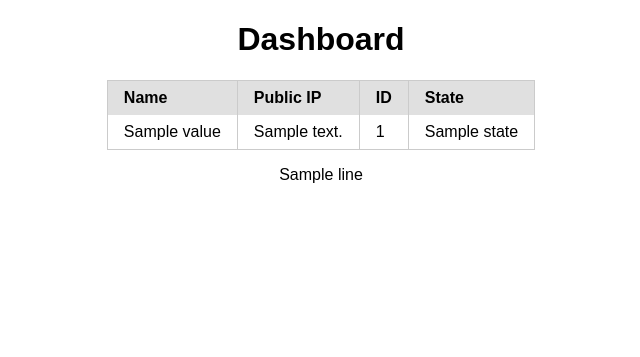
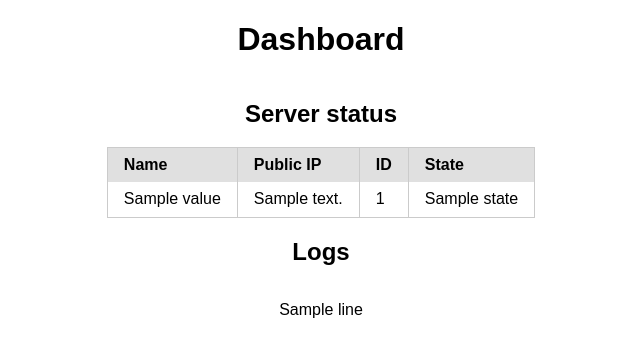
Before and after one commit to karpovichart/devops, a Flask app: template monitoring_app/app/templates/dashboard.html in a window 1280 px wide. Shown: the top 357 px of the page, without its empty margins (319-959 px from the left). Run offline with Flask 2, Linux system fonts and the light colour scheme; the template is opened without the code that fills it: most values are stand-ins (such as "Sample title", 1, 10 or a date in 2020); some libraries are stand-ins or nearby versions.

```diff
--- a/monitoring_app/app/templates/dashboard.html
+++ b/monitoring_app/app/templates/dashboard.html
@@ -10,6 +10,7 @@
                   justify-content: center;
                   align-items: center;">
          <h1>Dashboard</h1>
+         <h2>Server status</h2>
          <table class="pure-table">
             <thead>
                 <tr>
@@ -30,6 +31,7 @@
                 {% endfor %}
             </tbody>
          </table>
+         <h2>Logs</h2>
          <div>
             {% for line in logs_lines %}
             <p>{{ line }}</p>
```
